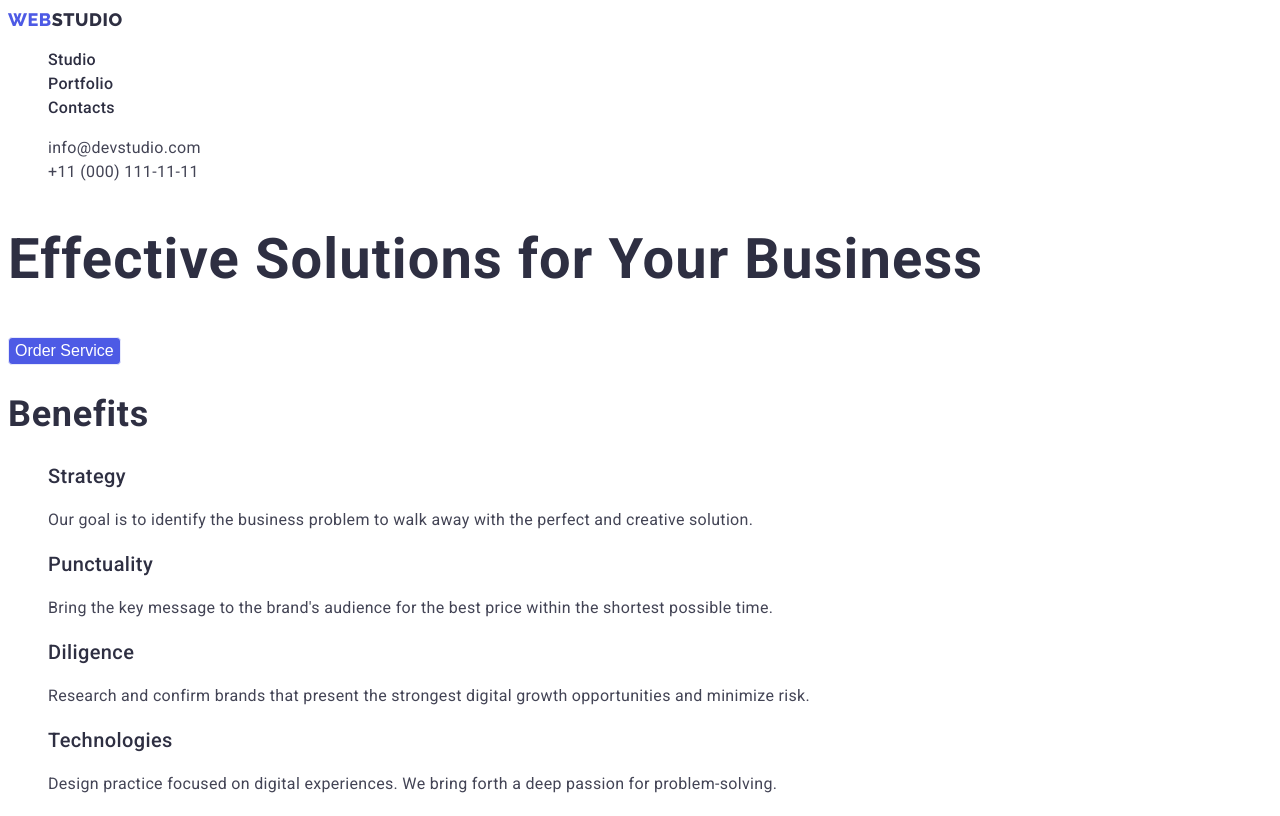
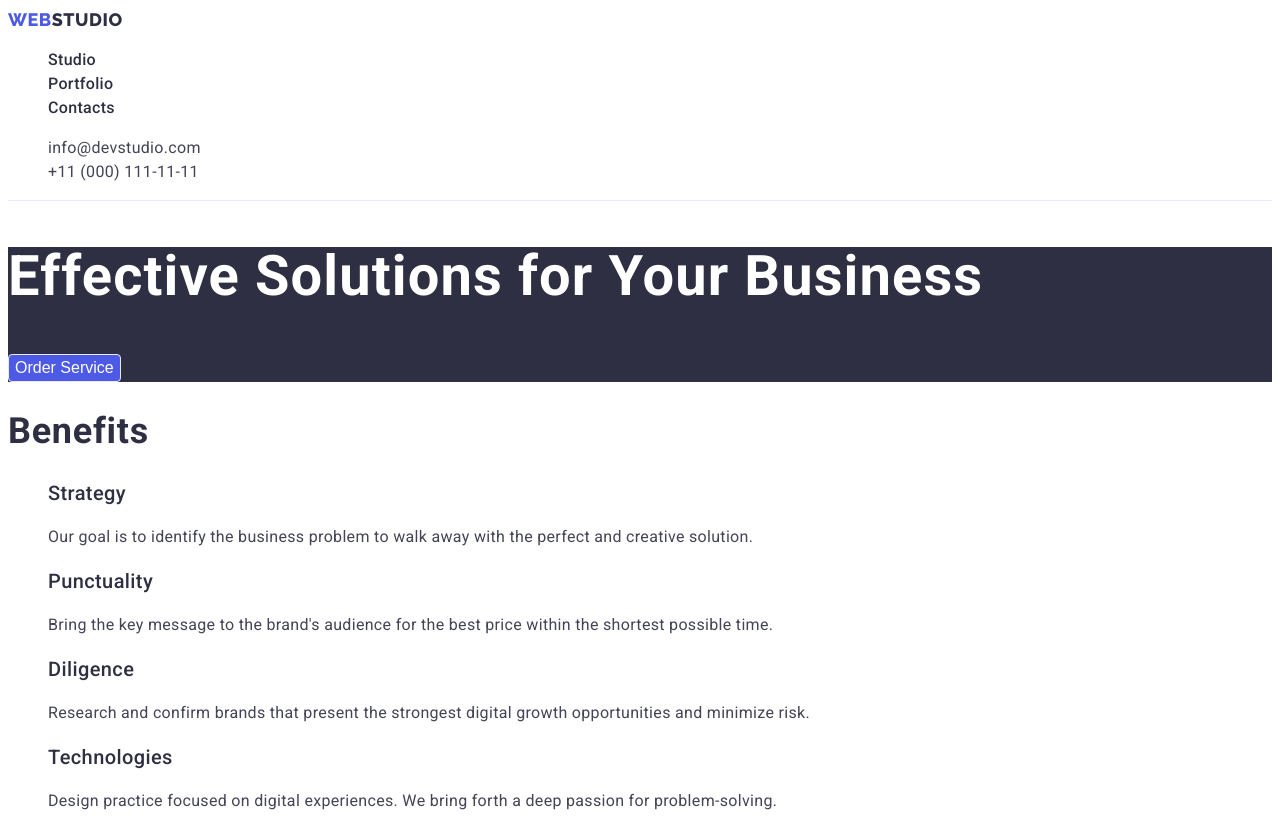
Before and after one commit to maydanikas/goit-homework-02, a plain HTML site: page index.html in a window 1280 px wide. Shown: the top 816 px of the page. Drawn offline with Linux system fonts and the light colour scheme.

Commit message:
styles edited

```diff
--- a/index.html
+++ b/index.html
@@ -34,8 +34,8 @@
     </header>
 
     <main>
-        <section>
-            <h1>Effective Solutions
+        <section class="hero">
+            <h1 class="hero-title">Effective Solutions
                 for Your Business</h1>
             <button type="button" class="hero-button">Order Service</button>
         </section>
--- a/styles.css
+++ b/styles.css
@@ -1,3 +1,13 @@
+/* Palette */
+:root {
+  --primary-brand: #4d5ae5;
+  --dark: #2e2f42;
+  --text: #434455;
+  --hover: #404bbf;
+  --light: #f4f4fd;
+  --accent: #e7e9fc;
+}
+
 body {
   font-family: 'Roboto', 'Verdana', 'Tahoma', sans-serif;
   font-style: normal;
@@ -7,16 +17,6 @@ body {
   letter-spacing: 0.02em;
   color: var(--text);
   background-color: #ffffff;
-}
-
-/* Palette */
-:root {
-  --primary-brand: #4d5ae5;
-  --dark: #2e2f42;
-  --text: #434455;
-  --hover: #404bbf;
-  --light: #f4f4fd;
-  --accent: #e7e9fc;
 }
 
 /* LOGO */
@@ -66,6 +66,13 @@ h1 {
   line-height: 1.07;
   letter-spacing: 0.02em;
   color: var(--dark);
+}
+.hero-title {
+  font-weight: 700;
+  font-size: 56px;
+  line-height: 1.07;
+  letter-spacing: 0.02em;
+  color: #ffffff;
 }
 h2 {
   font-weight: 700;
@@ -143,6 +150,13 @@ button:focus {
   color: #ffffff;
 }
 /* Sections */
+header {
+  border-bottom: 1px solid #e7e9fc;
+}
+
+.hero {
+  background-color: var(--dark);
+}
 .our-team {
   background-color: var(--light);
 }
```
